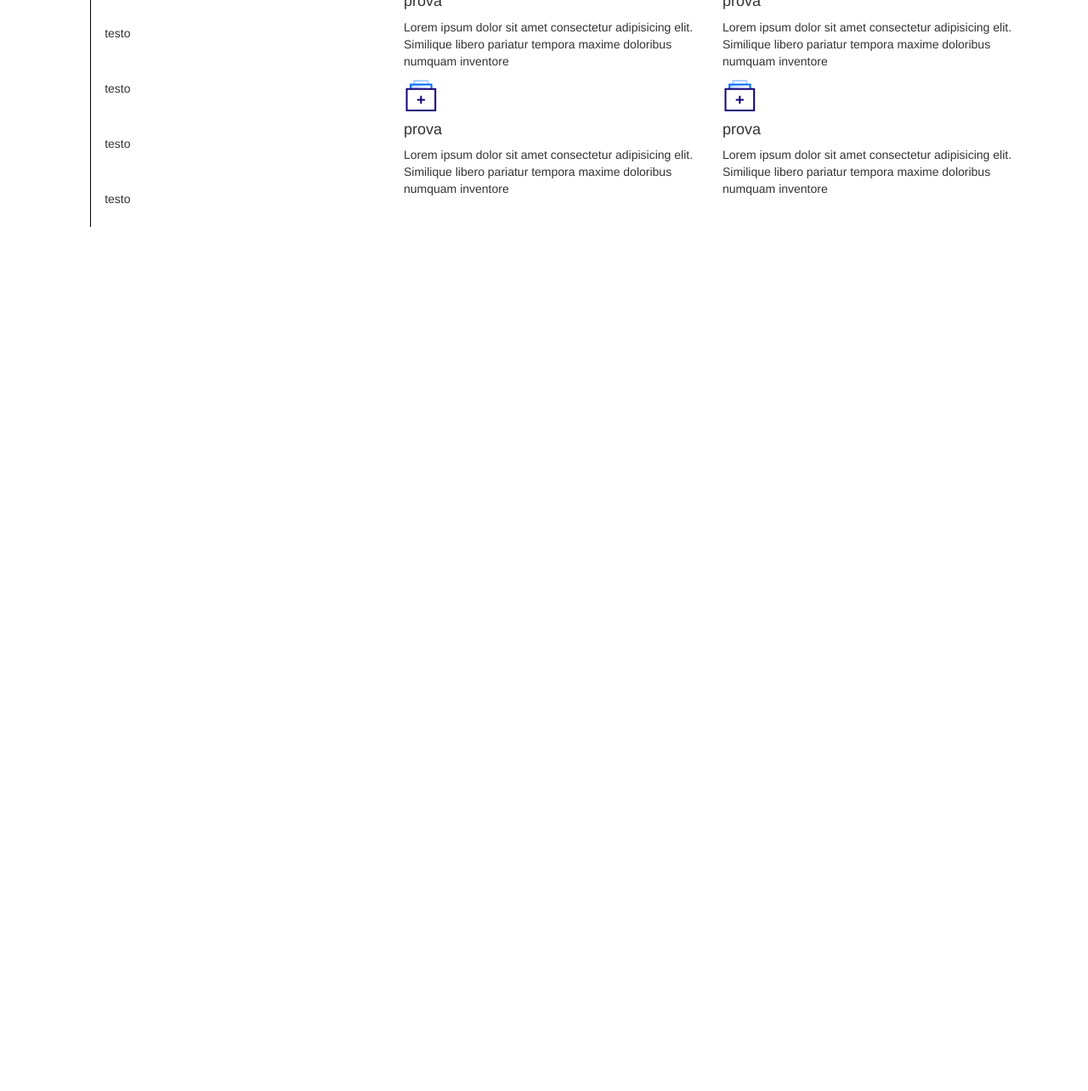
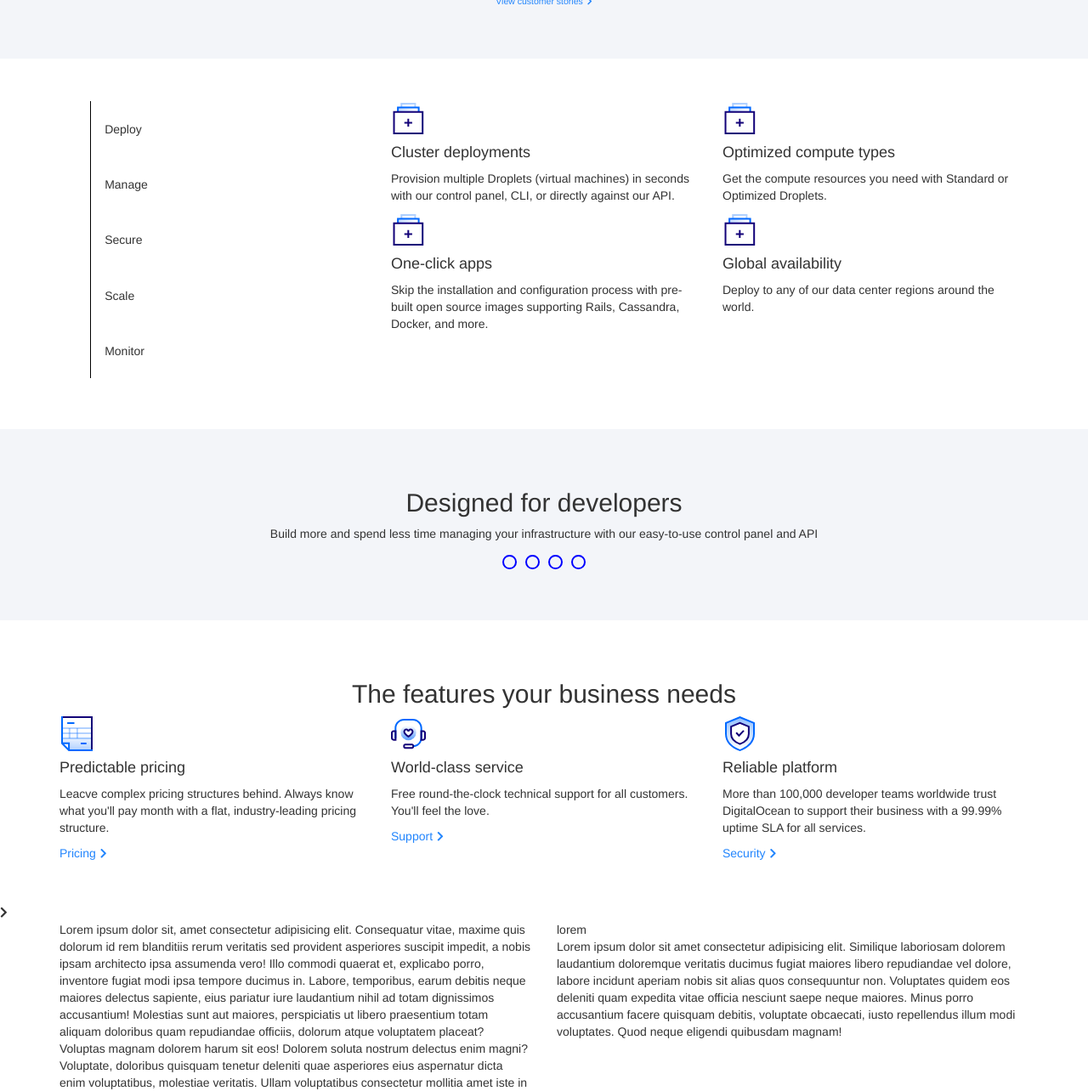
Before and after one commit to Carnicero90/html-css-digitalocean, a plain HTML site: page index.html in a window 1280 px wide. Shown: the part 734-2018 px from the top of the page at 85% size. Before the commit the page ends 1011 px from the top, so only its background shows below. Drawn offline with nearby package versions, Linux system fonts and the light colour scheme.

Commit message:
cambiato layout sezione .deploy, abbozzato prima sezione .slideshow e .features; sostituiti diversi contenuti testuali placeholder con effettivo contenuto

```diff
--- a/css/style.css
+++ b/css/style.css
@@ -19,13 +19,25 @@ a {
 /* COMMON */
 .tb-padder {
     /* TEST */
-    padding-top: 20px;
-    padding-bottom: 20px;
+    padding-top: 50px;
+    padding-bottom: 50px;
 }
 
 main a {
     color: #2285fd;
 
+}
+
+.bg-grey {
+    background-color: #f3f5f9;
+}
+
+.chevroned_link::after {
+    padding-left: 5px;
+    content: "\f054";
+    font-weight: 900;
+    font-family: "Font Awesome 5 Free";
+    font-size: 90%;
 }
 
 
@@ -116,9 +128,22 @@ h1 {
 }
 
 
+/* Customers */
+.customers h3 {
+    font-size: 90%;
+    text-transform: uppercase;
+}
+.customers p {
+    font-size: 75%;
+}
+
 .logo-list li {
     display: inline-block;
     width: 48%;
+    vertical-align: middle;
+}
+.logo-list img {
+    margin: auto;
 }
 /* Deploy (still testing) */
 .deploy-steps {
@@ -130,6 +155,16 @@ h1 {
 }
 
 
+.dot {
+    display: inline-block;
+    width: 1.2em;
+    height: 1.2em;
+    border: 2px solid blue;
+    border-radius: 50%;
+    margin: 5px;
+}
+
+
 
 
 /* Queries */
@@ -137,8 +172,7 @@ h1 {
 
 @media screen and (min-width: 800px) {
     .logo-list li {
-        width: 15%;
-        padding-right: 3%;
+        width: calc(100% / 6 - 4px);
         /* a caso, non ricordo i breakpoint */
     }
 }
--- a/index.html
+++ b/index.html
@@ -37,7 +37,7 @@
                             <li><a href="">Docs</a></li>
                             <li><a href="" class="dropdown">Support</a></li>
                             <li><a href="">Login</a></li>
-                            <li><a href="" class="btn btn-default">Sign Up</a></li>
+                            <li><a href="" class="">Sign Up</a></li>
                         </ul>
                     </div>
                     <div class="visible-xs visible-sm col-xs-6 text-right">
@@ -87,78 +87,147 @@
 
         </section>
 
-        <section class="bg-grey text-center">
-            <h3>blabla</h3>
+        <section class="customers tb-padder bg-grey text-center">
+            <h3>Innovative business trust DigitalOcean</h3>
             <div class="container">
                 <ul class="logo-list">
-                    <li><img src="img/docker.svg" alt=""></li>
-                    <li><img src="img/gitlab.svg" alt=""></li>
-                    <li><img src="img/slack.svg" alt=""></li>
-                    <li><img src="img/hashicorp.svg" alt=""></li>
-                    <li><img src="img/hashicorp.svg" alt=""></li>
-                    <li><img src="img/splunk.svg" alt=""></li>
+                    <li><img src="img/docker.svg" alt="" class="img-responsive"></li>
+                    <li><img src="img/gitlab.svg" alt="" class="img-responsive"></li>
+                    <li><img src="img/slack.svg" alt="" class="img-responsive"></li>
+                    <li><img src="img/hashicorp.svg" alt="" class="img-responsive"></li>
+                    <li><img src="img/hashicorp.svg" alt="" class="img-responsive"></li>
+                    <li><img src="img/splunk.svg" alt="" class="img-responsive"></li>
                 </ul>
             </div>
-            <p><a href="">View customer stories</a></p>
+            <p><a href="" class="chevroned_link">View customer stories</a></p>
         </section>
-        <section class="deploy">
+        <section class="deploy tb-padder">
             <div class="container">
                 <div class="row">
                     <div class="col-xs-12 col-sm-4">
                         <ul class="deploy-steps">
-                            <li>testo</li>
-                            <li>testo</li>
-                            <li>testo</li>
-                            <li>testo</li>
-                            <li>testo</li>
+                            <li>Deploy</li>
+                            <li>Manage</li>
+                            <li>Secure</li>
+                            <li>Scale</li>
+                            <li>Monitor</li>
                         </ul>
                     </div>
                     <div class="col-xs-12 col-sm-8">
+                        <div class="row">
                                 <div class="col-xs-12 col-sm-6">
                                     <div class="step">
                                         <img src="img/one-click.svg" alt="" class="icon">
                                         <h4>
-                                    prova
+                                            Cluster deployments
                                         </h4>
-                                <p>Lorem ipsum dolor sit amet consectetur adipisicing elit. Similique libero pariatur
-                                    tempora maxime doloribus numquam inventore </p>
+                                        <p>Provision multiple Droplets (virtual machines) in seconds with our control
+                                            panel, CLI, or directly against our API. </p>
+                                    </div>
+                                </div>
+
+                                <div class="col-xs-12 col-sm-6">
+                                    <div class="step">
+                                        <img src="img/one-click.svg" alt="" class="icon">
+                                        <h4>Optimized compute types</h4>
+                                        <p>Get the compute resources you need with Standard or Optimized Droplets.</p>
+                                    </div>
+                                </div>
+                            </div>
+                            <div class="row">
+                                <div class="col-xs-12 col-sm-6">
+                                    <div class="step">
+                                        <img src="img/one-click.svg" alt="folder icon" class="icon">
+                                        <h4>One-click apps</h4>
+                                        <p>Skip the installation and configuration process with pre-built open source
+                                            images supporting Rails, Cassandra, Docker, and more.</p>
                                     </div>
                                 </div>
                                 <div class="col-xs-12 col-sm-6">
                                     <div class="step">
                                         <img src="img/one-click.svg" alt="" class="icon">
-                                <h4>
-                                    prova
-                                </h4>
-                                <p>Lorem ipsum dolor sit amet consectetur adipisicing elit. Similique libero pariatur
-                                    tempora maxime doloribus numquam inventore </p>
+                                        <h4>Global availability</h4>
+                                        <p>Deploy to any of our data center regions around the world. </p>
                                     </div>
                                 </div>
-                        <div class="col-xs-12 col-sm-6">
-                            <div class="step">
-                                <img src="img/one-click.svg" alt="" class="icon">
-                                <h4>
-                                    prova
-                                </h4>
-                                <p>Lorem ipsum dolor sit amet consectetur adipisicing elit. Similique libero pariatur
-                                    tempora maxime doloribus numquam inventore </p>
+
+                            </div>
+
+
+
                     </div>
                 </div>
-                        <div class="col-xs-12 col-sm-6">
+            </div>
+
+        </section>
+        <section class="slide-show designed bg-grey text-center tb-padder">
+            <h2>Designed for developers</h2>
+            <p>Build more and spend less time managing your infrastructure with our easy-to-use control panel and API
+            </p>
+            <!-- insert Cols -->
+            <div class="dot-list"><span class="dot"></span><span class="dot"></span><span class="dot"></span><span
+                    class="dot"></span></div>
+
+
+        </section>
+
+        <section class="features tb-padder">
+            <div class="container">
+                <div class="row">
+                    <h2 class="text-center">The features your business needs</h2>
+                    <div class="col-xs-12 col-sm-4">
                         <div class="step">
-                                <img src="img/one-click.svg" alt="" class="icon">
+                            <img src="img/pred-pricing.svg" alt="sheet icon" class="icon">
                             <h4>
-                                    prova
+                                Predictable pricing
                             </h4>
-                                <p>Lorem ipsum dolor sit amet consectetur adipisicing elit. Similique libero pariatur
-                                    tempora maxime doloribus numquam inventore </p>
+                            <p>Leacve complex pricing structures behind. Always know what you'll pay month with a flat, industry-leading pricing structure.</p>
+                            <a href="" class="chevroned_link">Pricing</a>
                         </div>
+                    </div> <div class="col-xs-12 col-sm-4">
+                        <div class="step">
+                            <img src="img/world-class.svg" alt="headphones icon" class="icon">
+                            <h4>
+                                World-class service
+                            </h4>
+                            <p>Free round-the-clock technical support for all customers. You'll feel the love.</p>
+                            <a href="" class="chevroned_link">Support</a>
+                        </div>
+                    </div> <div class="col-xs-12 col-sm-4">
+                        <div class="step">
+                            <img src="img/reliable-platform.svg" alt="shield icon" class="icon">
+                            <h4>
+                                Reliable platform
+                            </h4>
+                            <p>More than 100,000 developer teams worldwide trust DigitalOcean to support their business with a 99.99% uptime SLA for all services.</p>
+                            <a href="" class="chevroned_link">Security</a>
                         </div>
                     </div>
                 </div>
             </div>
 
         </section>
+<!-- ZONA TEST -->
+        <section class="test">
+            <i class="fas fa-chevron-right"></i>
+            <div class="container">
+                <div class="row">
+                    <div class="col-xs-6">Lorem ipsum dolor sit, amet consectetur adipisicing elit. Consequatur vitae, maxime quis dolorum id rem blanditiis rerum veritatis sed provident asperiores suscipit impedit, a nobis ipsam architecto ipsa assumenda vero!
+                    Illo commodi quaerat et, explicabo porro, inventore fugiat modi ipsa tempore ducimus in. Labore, temporibus, earum debitis neque maiores delectus sapiente, eius pariatur iure laudantium nihil ad totam dignissimos accusantium!
+                    Molestias sunt aut maiores, perspiciatis ut libero praesentium totam aliquam doloribus quam repudiandae officiis, dolorum atque voluptatem placeat? Voluptas magnam dolorem harum sit eos! Dolorem soluta nostrum delectus enim magni?
+                    Voluptate, doloribus quisquam tenetur deleniti quae asperiores eius aspernatur dicta enim voluptatibus, molestiae veritatis. Ullam voluptatibus consectetur mollitia amet iste in molestias ut ratione nulla aperiam, inventore totam nobis temporibus.
+                    Perspiciatis quibusdam molestiae quisquam magnam. Sapiente autem id mollitia esse. Repellendus, dicta! Aut a voluptates asperiores inventore voluptas nam porro ipsa recusandae. Eum deserunt molestiae quidem aspernatur repudiandae beatae esse.</div>
+                    <div class="col-xs-6">lorem</div>
+                    <div class="col-xs-6">Lorem ipsum dolor sit amet consectetur adipisicing elit. Similique laboriosam dolorem laudantium doloremque veritatis ducimus fugiat maiores libero repudiandae vel dolore, labore incidunt aperiam nobis sit alias quos consequuntur non.
+                    Voluptates quidem eos deleniti quam expedita vitae officia nesciunt saepe neque maiores. Minus porro accusantium facere quisquam debitis, voluptate obcaecati, iusto repellendus illum modi voluptates. Quod neque eligendi quibusdam magnam!</div>
+                    <div class="col-xs-6"></div>
+                    <div class="col-xs-6"></div>
+                    <div class="col-xs-6"></div>
+                    <div class="col-xs-6"></div>
+                    <div class="col-xs-6"></div>
+                </div>
+            </div>
+        </section>
     </main>
 </body>
 
```
Lines whose indentation alone changed are shown as unchanged.
